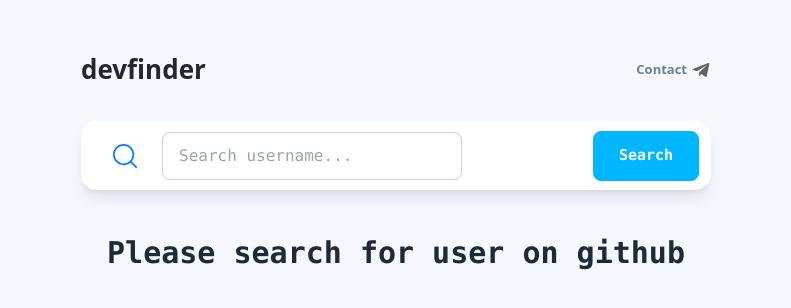
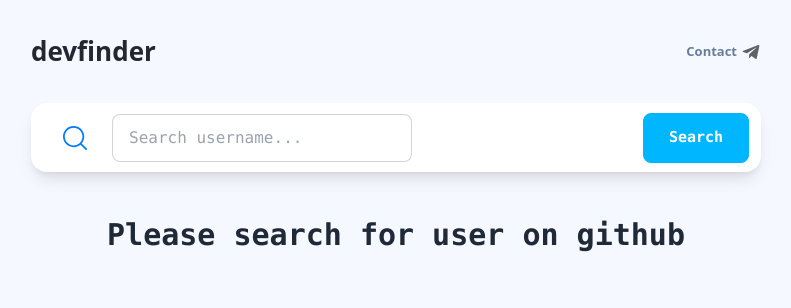
Before and after one commit to AyubxonUz/devfinder, a React (Vite) app: page / in a window 1280 px wide. Shown: the top 308 px of the page, without its empty margins (244-1035 px from the left). Built offline with nearby package versions, Linux system fonts and the light colour scheme.

Commit message:
fix bugs

```diff
--- a/src/index.css
+++ b/src/index.css
@@ -4,7 +4,7 @@
 
 @layer components {
   .max-container {
-    @apply max-w-[730px] mx-auto p-[50px] max-[466px]:p-[20px];
+    @apply max-w-[730px] mx-auto p-0 mt-8 max-[752px]:px-4;
   }
   html,
   body {
```
